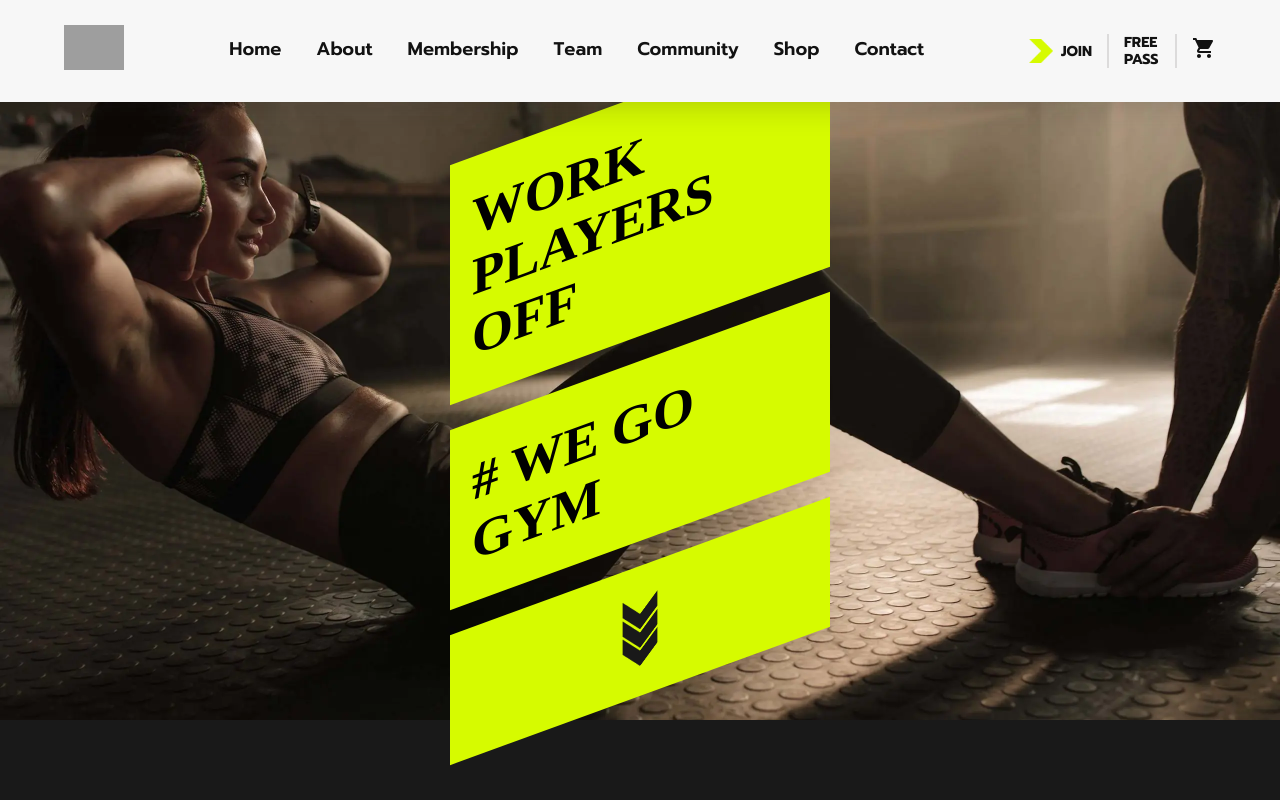
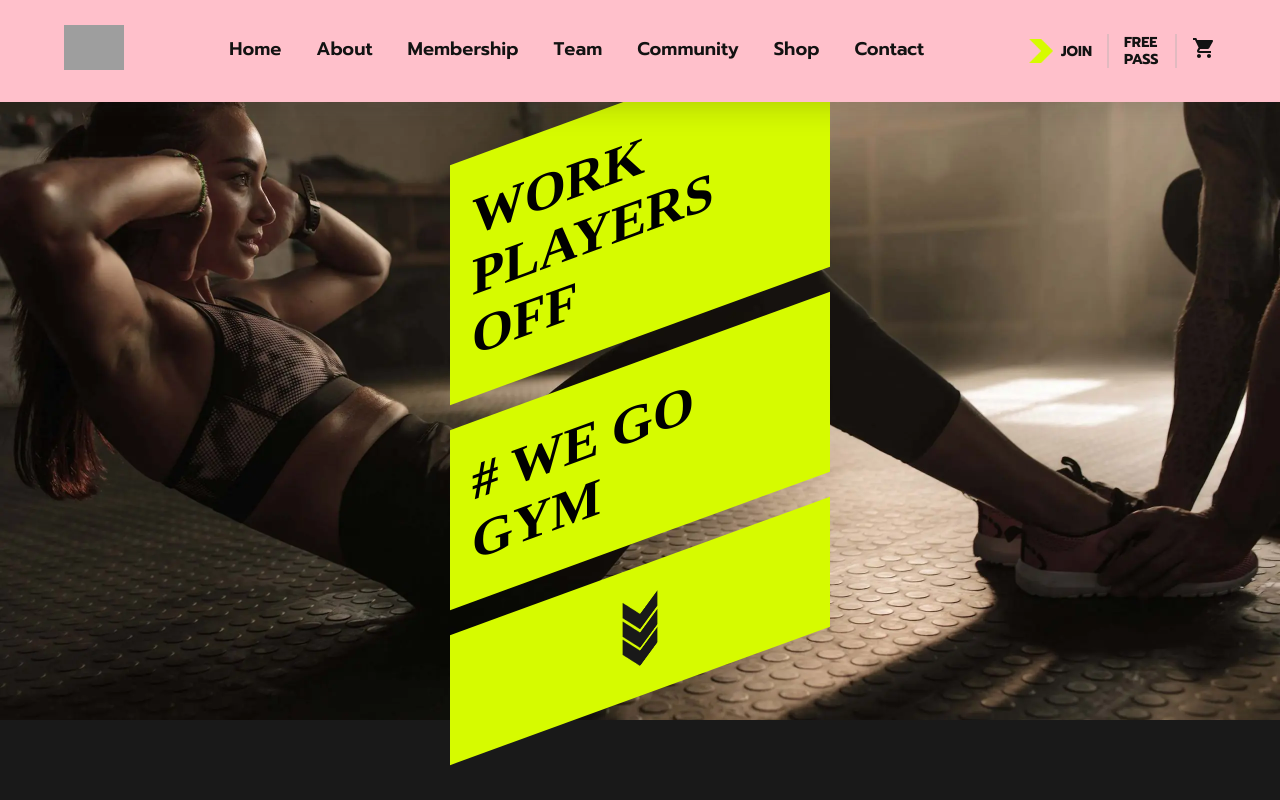
Before and after one commit to KHUNTPRIYANSH/We-Go-Gym, a React (Create React App) app: page / in a window 1280 px wide. Shown: the top 800 px of the page. Built offline with nearby package versions, Linux system fonts and the light colour scheme; grey boxes are pictures that could not be loaded; a web font is replaced by a local one.

Commit message:
check vercel

```diff
--- a/src/styles/Nav.css
+++ b/src/styles/Nav.css
@@ -2,7 +2,8 @@ header {
   width: 100vw;
   height: auto;
   min-height: 80px;
-  background-color: rgb(247, 247, 247);
+  /* background-color: rgb(247, 247, 247); */
+  background-color: pink;
 
   display: flex;
   align-items: center;
```
